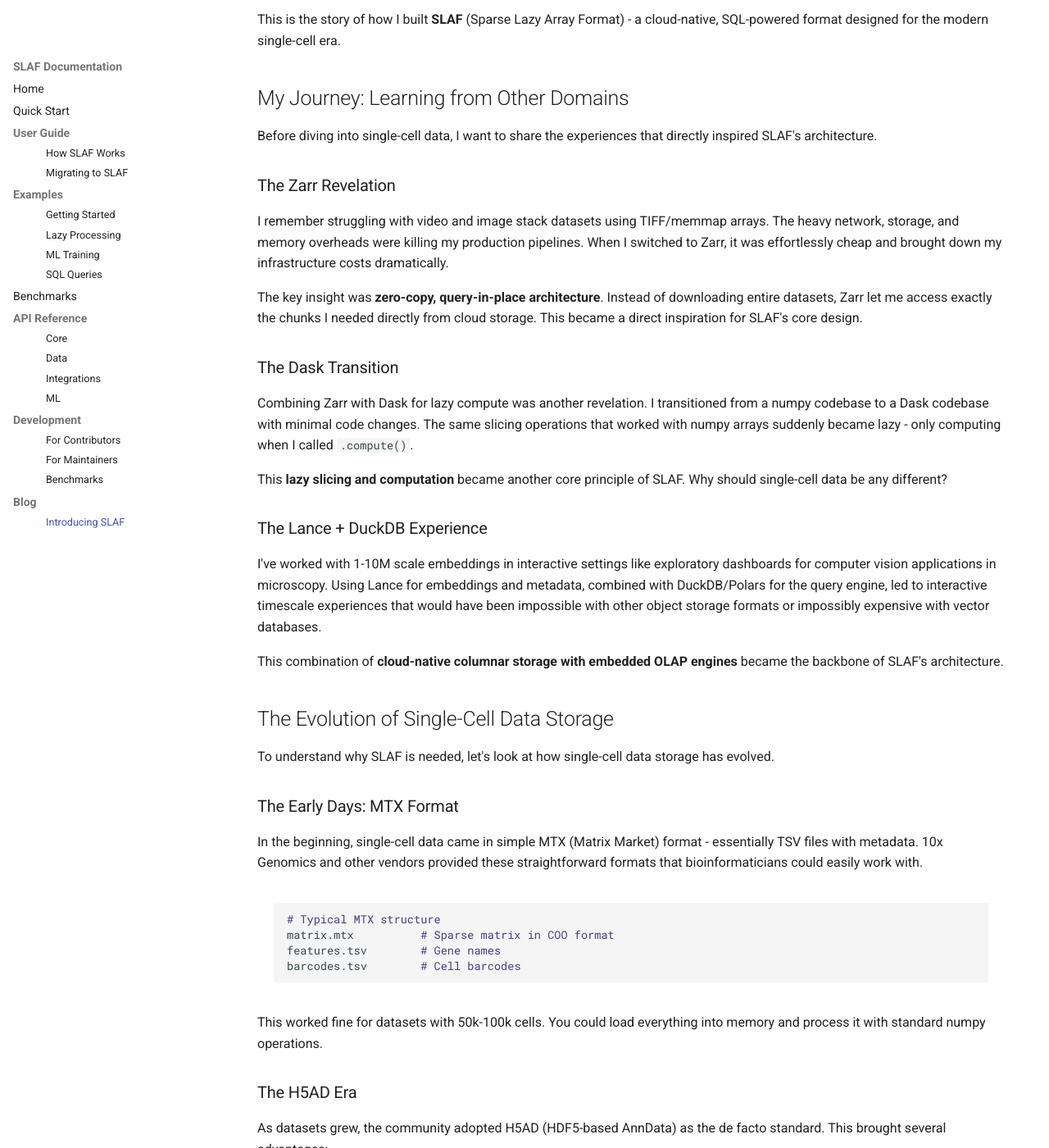
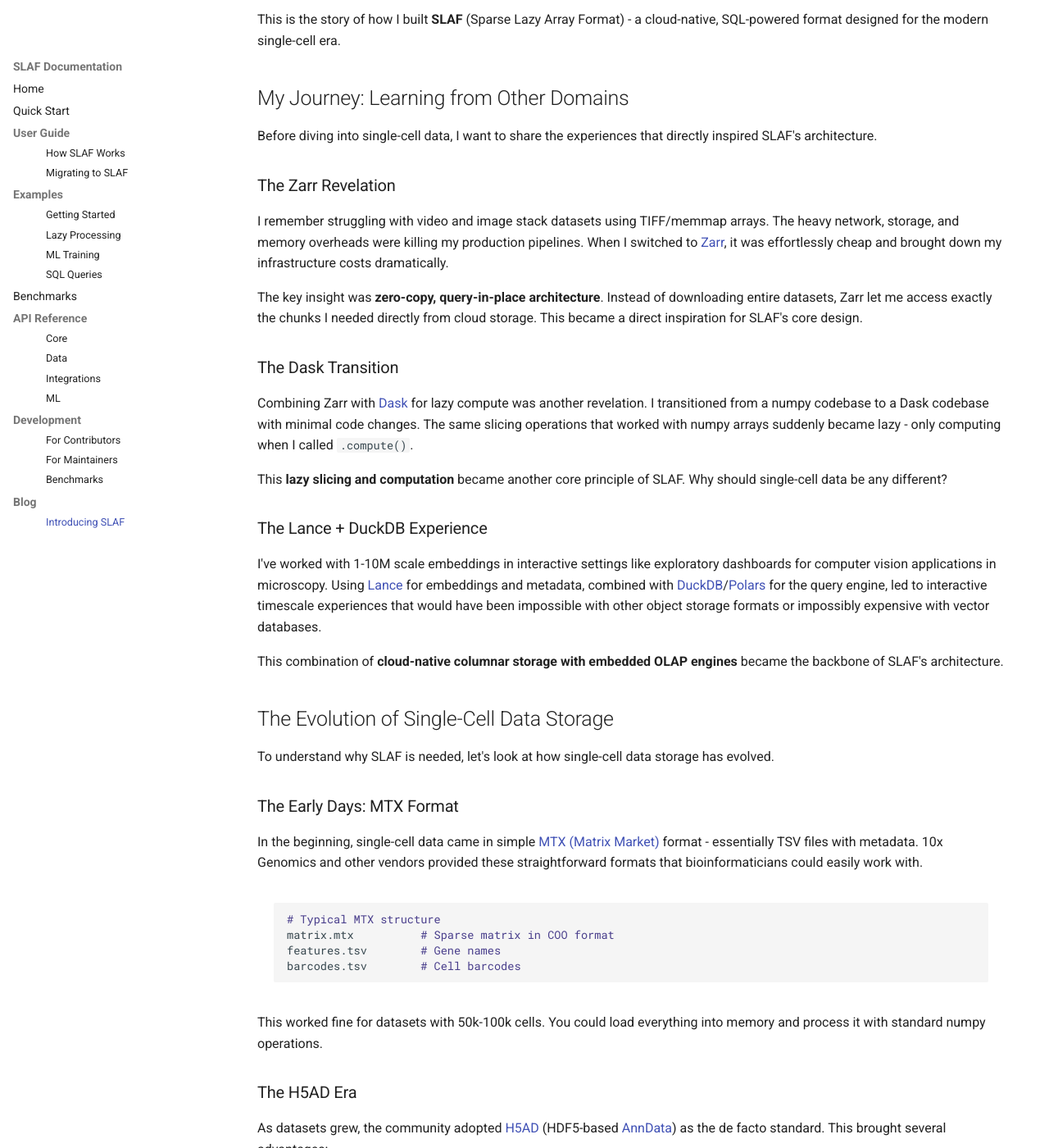
Before and after one commit to slaf-project/slaf, an MkDocs documentation site: the page built from docs/blog/introducing-slaf.md, in a window 1280 px wide and 1400 px high, scrolled down 374 px. Shown: the whole window at 82% size. Built offline with MkDocs 1.6.1 and Material for MkDocs 9.7.7, drawn with Linux system fonts in a browser that asks for light colours; comment, search, counter and statistics services are not loaded; part of the change alters nothing that is shown; some of the changed text lies outside the part shown.

Commit message:
add hyperlinks

````diff
--- a/docs/blog/introducing-slaf.md
+++ b/docs/blog/introducing-slaf.md
@@ -16,19 +16,19 @@ Before diving into single-cell data, I want to share the experiences that direct
 
 ### The Zarr Revelation
 
-I remember struggling with video and image stack datasets using TIFF/memmap arrays. The heavy network, storage, and memory overheads were killing my production pipelines. When I switched to Zarr, it was effortlessly cheap and brought down my infrastructure costs dramatically.
+I remember struggling with video and image stack datasets using TIFF/memmap arrays. The heavy network, storage, and memory overheads were killing my production pipelines. When I switched to [Zarr](https://zarr.readthedocs.io/), it was effortlessly cheap and brought down my infrastructure costs dramatically.
 
 The key insight was **zero-copy, query-in-place architecture**. Instead of downloading entire datasets, Zarr let me access exactly the chunks I needed directly from cloud storage. This became a direct inspiration for SLAF's core design.
 
 ### The Dask Transition
 
-Combining Zarr with Dask for lazy compute was another revelation. I transitioned from a numpy codebase to a Dask codebase with minimal code changes. The same slicing operations that worked with numpy arrays suddenly became lazy - only computing when I called `.compute()`.
+Combining Zarr with [Dask](https://dask.org/) for lazy compute was another revelation. I transitioned from a numpy codebase to a Dask codebase with minimal code changes. The same slicing operations that worked with numpy arrays suddenly became lazy - only computing when I called `.compute()`.
 
 This **lazy slicing and computation** became another core principle of SLAF. Why should single-cell data be any different?
 
 ### The Lance + DuckDB Experience
 
-I've worked with 1-10M scale embeddings in interactive settings like exploratory dashboards for computer vision applications in microscopy. Using Lance for embeddings and metadata, combined with DuckDB/Polars for the query engine, led to interactive timescale experiences that would have been impossible with other object storage formats or impossibly expensive with vector databases.
+I've worked with 1-10M scale embeddings in interactive settings like exploratory dashboards for computer vision applications in microscopy. Using [Lance](https://lancedb.github.io/lance/) for embeddings and metadata, combined with [DuckDB](https://duckdb.org/)/[Polars](https://polars.rs/) for the query engine, led to interactive timescale experiences that would have been impossible with other object storage formats or impossibly expensive with vector databases.
 
 This combination of **cloud-native columnar storage with embedded OLAP engines** became the backbone of SLAF's architecture.
 
@@ -38,7 +38,7 @@ To understand why SLAF is needed, let's look at how single-cell data storage has
 
 ### The Early Days: MTX Format
 
-In the beginning, single-cell data came in simple MTX (Matrix Market) format - essentially TSV files with metadata. 10x Genomics and other vendors provided these straightforward formats that bioinformaticians could easily work with.
+In the beginning, single-cell data came in simple [MTX (Matrix Market)](https://math.nist.gov/MatrixMarket/formats.html) format - essentially TSV files with metadata. 10x Genomics and other vendors provided these straightforward formats that bioinformaticians could easily work with.
 
 ```bash
 # Typical MTX structure
@@ -51,11 +51,11 @@ This worked fine for datasets with 50k-100k cells. You could load everything int
 
 ### The H5AD Era
 
-As datasets grew, the community adopted H5AD (HDF5-based AnnData) as the de facto standard. This brought several advantages:
+As datasets grew, the community adopted [H5AD](https://anndata.readthedocs.io/en/stable/) (HDF5-based [AnnData](https://anndata.readthedocs.io/en/stable/)) as the de facto standard. This brought several advantages:
 
 - Hierarchical structure for metadata
 - Compression for storage efficiency
-- Integration with the Scanpy ecosystem
+- Integration with the [Scanpy](https://scanpy.readthedocs.io/) ecosystem
 
 H5AD became the lingua franca of single-cell analysis. But it had fundamental limitations:
 
@@ -68,9 +68,9 @@ H5AD became the lingua franca of single-cell analysis. But it had fundamental li
 
 The community has recognized these limitations and attempted solutions:
 
-**SOMA** (Single-cell Object Model for Arrays) is a collaboration between TileDB and the Chan Zuckerberg Initiative. It's designed for cloud-native, concurrent access but hasn't gained widespread adoption in the Scanpy ecosystem.
+**[SOMA](https://github.com/single-cell-data/SOMA)** (Single-cell Object Model for Arrays) is a collaboration between [TileDB](https://tiledb.com/) and the Chan Zuckerberg Initiative. It's designed for cloud-native, concurrent access but hasn't gained widespread adoption in the Scanpy ecosystem.
 
-**CxG** (Cell x Gene) is CZI's columnar store format specifically designed for serving UMAP data through the cellxgene frontend. It's optimized for visualization but not for analysis workflows.
+**[CxG](https://github.com/chanzuckerberg/cellxgene)** (Cell x Gene) is CZI's columnar store format specifically designed for serving UMAP data through the [cellxgene](https://github.com/chanzuckerberg/cellxgene) frontend. It's optimized for visualization but not for analysis workflows.
 
 While these are steps in the right direction, they haven't sufficiently integrated into existing bioinformatics workflows. The gap remains: we need cloud-native storage that works seamlessly with the tools bioinformaticians already use.
 
@@ -273,7 +273,7 @@ results = slaf_array.query("""
 
 ### Scanpy Compatible: Drop-in Replacement
 
-SLAF provides drop-in compatibility with existing Scanpy workflows:
+SLAF provides drop-in compatibility with existing [Scanpy](https://scanpy.readthedocs.io/) workflows:
 
 ```python
 # Load as lazy AnnData
````
